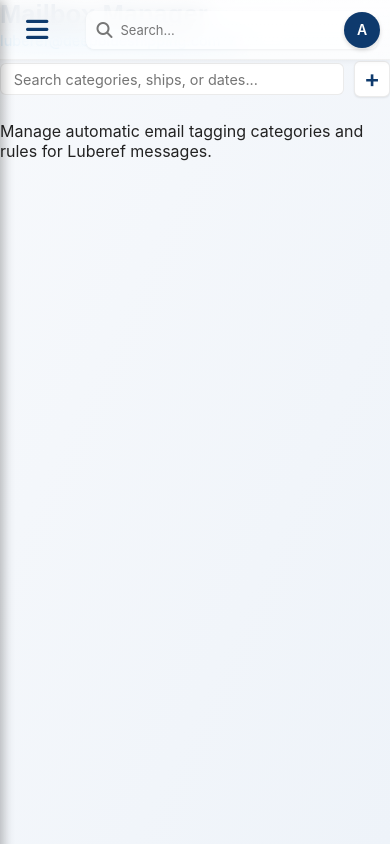
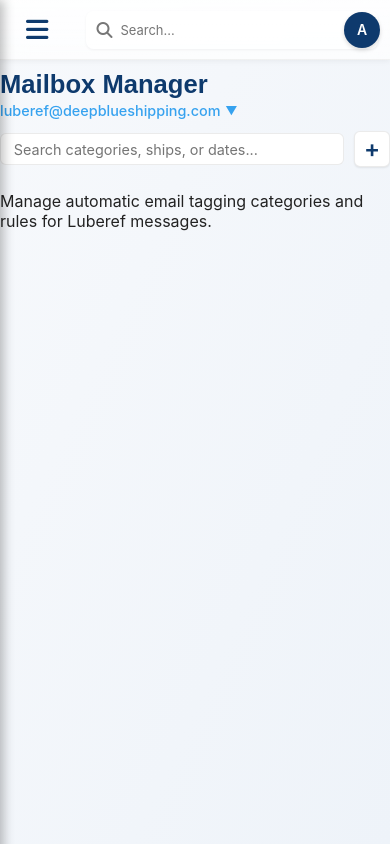
Before and after one commit to RayWalsh/Deepblue_demuro, a Flask app: page /email/ in a window 390 px wide. Run offline with Flask 3, Linux system fonts and the light colour scheme; the visitor is signed in with stand-in values (Sample User, id 1); data that the repository does not hold is empty.

Commit message:
📱 Fix: prevent Mailbox Manager title from hiding under topbar
- Added responsive padding to main-content to offset fixed topbar height - Ensures Mailbox Manager and other headers are visible on mobile - Clean alignment maintained across all screen sizes

```diff
--- a/static/css/pages.css
+++ b/static/css/pages.css
@@ -445,3 +445,17 @@
     overflow-x: hidden !important;
   }
 }
+
+/* ==============================
+   Fix: prevent topbar overlap on mobile
+   ============================== */
+@media (max-width: 768px) {
+  .main-content {
+    padding-top: 70px !important; /* pushes content below topbar */
+    box-sizing: border-box;
+  }
+
+  .email-rules-header {
+    margin-top: 0 !important;
+  }
+}
```
